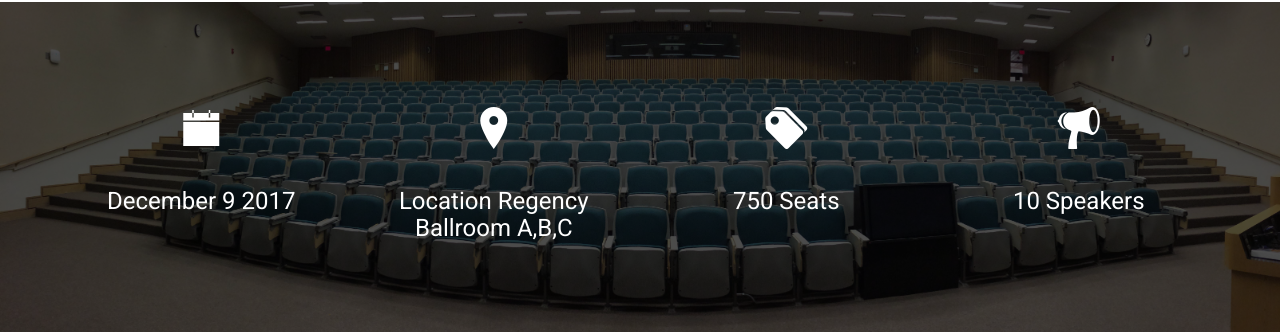
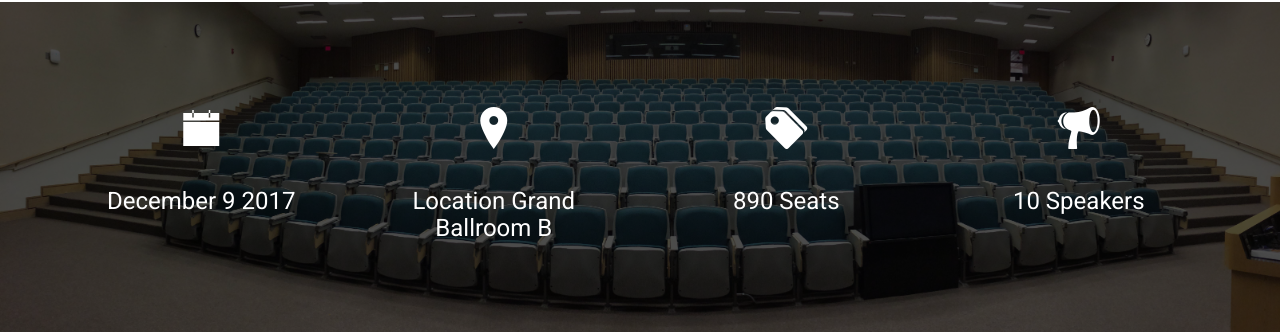
Before and after one commit to lld-workshop/lld-workshop.github.io, a website: page index.html in a window 1280 px wide. Shown: the part 1697-2029 px from the top of the page. Drawn offline with Linux system fonts and the light colour scheme; files whose address does not match are found by name.

Commit message:
Update index.html
update room

```diff
--- a/index.html
+++ b/index.html
@@ -137,13 +137,13 @@ extensive intervention</li>
                 <div class="col-sm-3">
 
                     <i class="ion-ios-location"></i>
-                    <h3>Location Regency Ballroom A,B,C</h3>
+                    <h3>Location Grand Ballroom B</h3>
 
                 </div>
                 <div class="col-sm-3">
 
                     <i class="ion-pricetags"></i>
-                    <h3>750 Seats</h3>
+                    <h3>890 Seats</h3>
 
                 </div>
                 <div class="col-sm-3">
```
